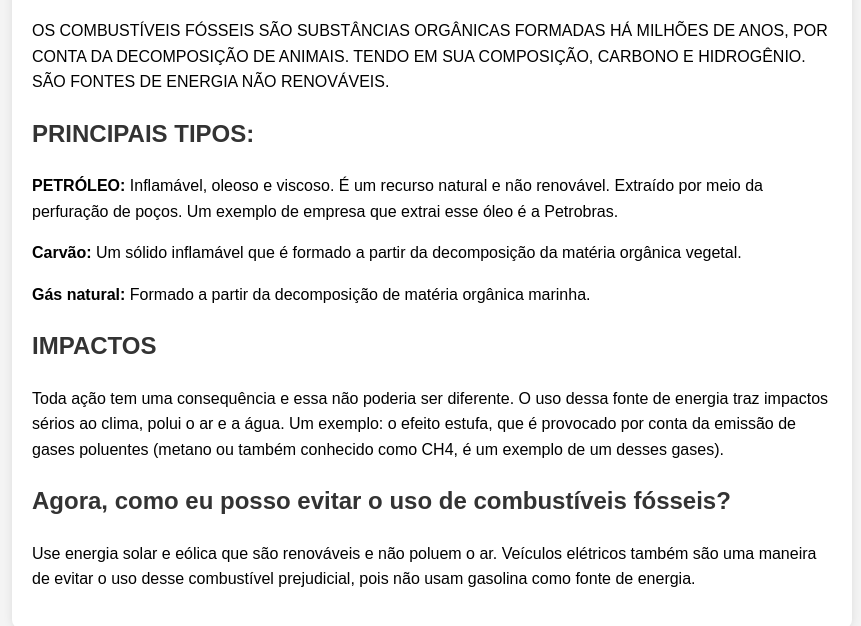
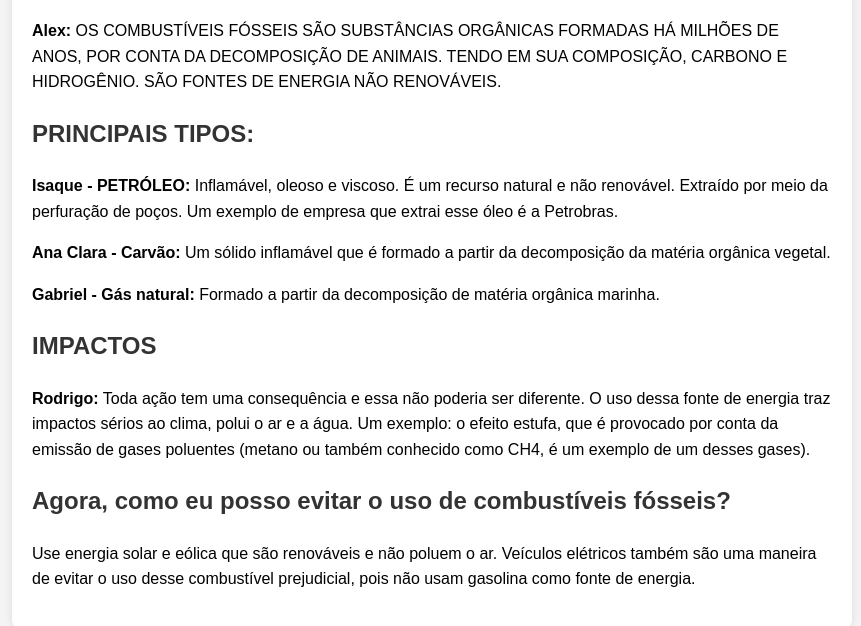
Before and after one commit to gabskkjk2727/Trabalho, a plain HTML site: page index.html in a window 1280 px wide. Shown: the part 116-742 px from the top of the page, without its empty margins (208-1069 px from the left). Drawn offline with Linux system fonts and the light colour scheme.

Commit message:
Update index.html

```diff
--- a/index.html
+++ b/index.html
@@ -42,13 +42,14 @@
 <body>
     <div class="container">
         <h1 class="fade-in">COMBUSTÍVEIS FÓSSEIS</h1>
-        <p class="fade-in">OS COMBUSTÍVEIS FÓSSEIS SÃO SUBSTÂNCIAS ORGÂNICAS FORMADAS HÁ MILHÕES DE ANOS, POR CONTA DA DECOMPOSIÇÃO DE ANIMAIS. TENDO EM SUA COMPOSIÇÃO, CARBONO E HIDROGÊNIO. SÃO FONTES DE ENERGIA NÃO RENOVÁVEIS.</p><h2 class="fade-in">PRINCIPAIS TIPOS:</h2>
-    <p class="fade-in"><strong>PETRÓLEO:</strong> Inflamável, oleoso e viscoso. É um recurso natural e não renovável. Extraído por meio da perfuração de poços. Um exemplo de empresa que extrai esse óleo é a Petrobras.</p>
-    <p class="fade-in"><strong>Carvão:</strong> Um sólido inflamável que é formado a partir da decomposição da matéria orgânica vegetal.</p>
-    <p class="fade-in"><strong>Gás natural:</strong> Formado a partir da decomposição de matéria orgânica marinha.</p>
+        <p class="fade-in"><strong>Alex:</strong> OS COMBUSTÍVEIS FÓSSEIS SÃO SUBSTÂNCIAS ORGÂNICAS FORMADAS HÁ MILHÕES DE ANOS, POR CONTA DA DECOMPOSIÇÃO DE ANIMAIS. TENDO EM SUA COMPOSIÇÃO, CARBONO E HIDROGÊNIO. SÃO FONTES DE ENERGIA NÃO RENOVÁVEIS.</p><h2 class="fade-in">PRINCIPAIS TIPOS:</h2>
+    <p class="fade-in"><strong>Isaque - PETRÓLEO:</strong> Inflamável, oleoso e viscoso. É um recurso natural e não renovável. Extraído por meio da perfuração de poços. Um exemplo de empresa que extrai esse óleo é a Petrobras.</p>
+
+    <p class="fade-in"><strong>Ana Clara - Carvão:</strong> Um sólido inflamável que é formado a partir da decomposição da matéria orgânica vegetal.</p>
+    <p class="fade-in"><strong>Gabriel - Gás natural:</strong> Formado a partir da decomposição de matéria orgânica marinha.</p>
 
     <h2 class="fade-in">IMPACTOS</h2>
-    <p class="fade-in">Toda ação tem uma consequência e essa não poderia ser diferente. O uso dessa fonte de energia traz impactos sérios ao clima, polui o ar e a água. Um exemplo: o efeito estufa, que é provocado por conta da emissão de gases poluentes (metano ou também conhecido como CH4, é um exemplo de um desses gases).</p>
+    <p class="fade-in"><strong>Rodrigo:</strong> Toda ação tem uma consequência e essa não poderia ser diferente. O uso dessa fonte de energia traz impactos sérios ao clima, polui o ar e a água. Um exemplo: o efeito estufa, que é provocado por conta da emissão de gases poluentes (metano ou também conhecido como CH4, é um exemplo de um desses gases).</p>
 
     <h2 class="fade-in">Agora, como eu posso evitar o uso de combustíveis fósseis?</h2>
     <p class="fade-in">Use energia solar e eólica que são renováveis e não poluem o ar. Veículos elétricos também são uma maneira de evitar o uso desse combustível prejudicial, pois não usam gasolina como fonte de energia.</p>
```
